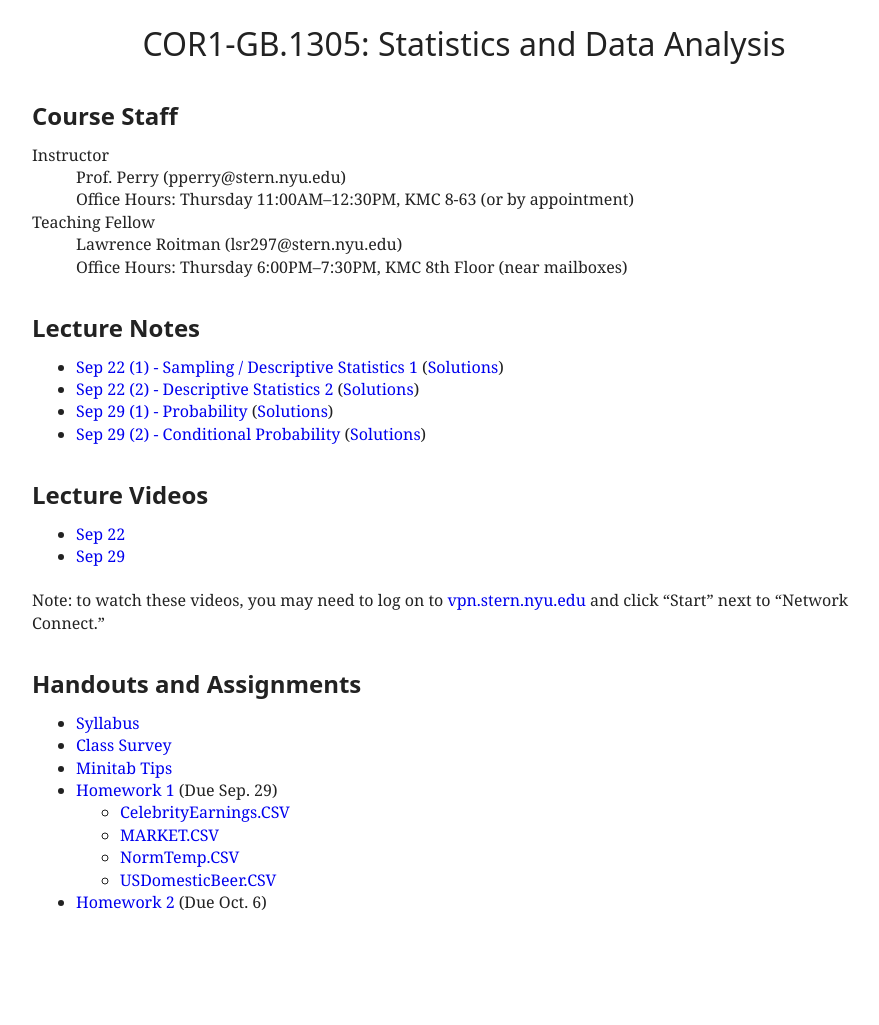
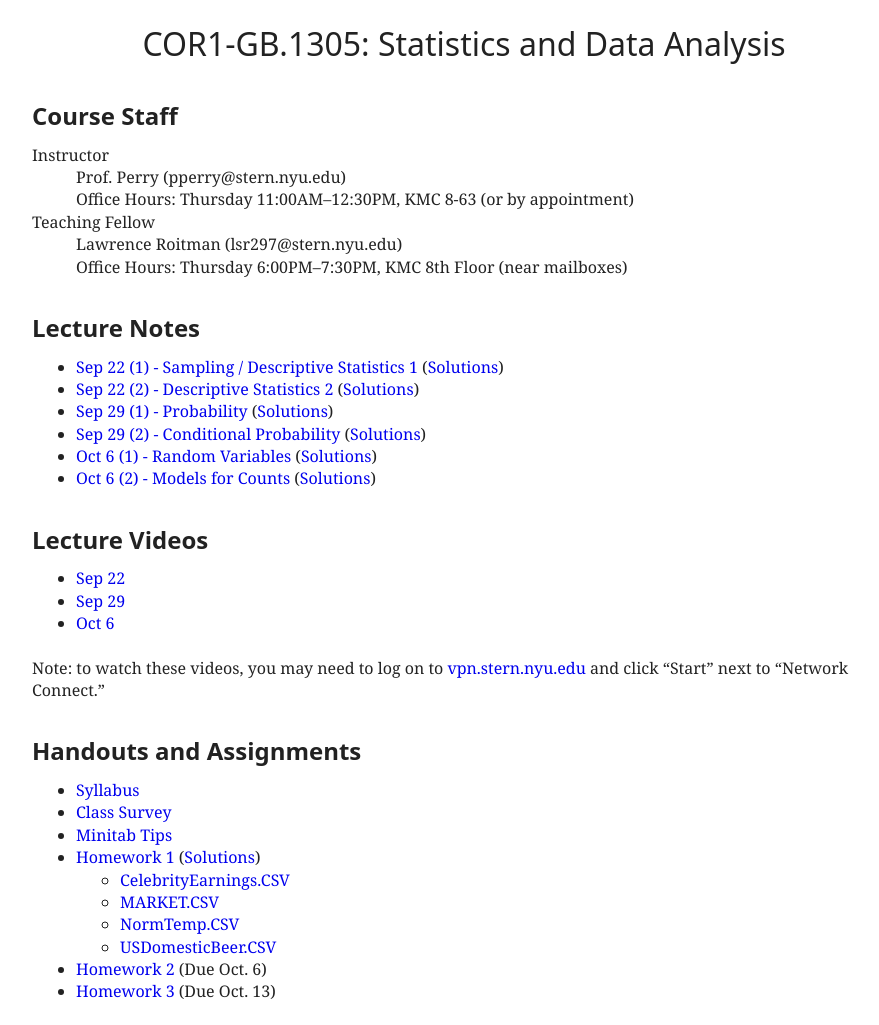
Before and after one commit to patperry/patperry.github.com, a Jekyll site: the page built from course/cor1305/index.html, in a window 1280 px wide. Shown: the whole page, without its empty margins (176-1055 px from the left). Built offline with Jekyll 4.4.1, drawn with Linux system fonts in a browser that asks for light colours; before the commit the page ends 935 px from its top, so only the background shows below that.

Commit message:
Add new handouts and hw, hw1solutions

```diff
--- a/course/cor1305/index.html
+++ b/course/cor1305/index.html
@@ -29,6 +29,10 @@ stylesheet: /css/main.css?v=1
     (<a href="lecture/prob-sol.pdf">Solutions</a>)
   <li><a href="lecture/cond-prob.pdf">Sep 29 (2) - Conditional Probability</a>
     (<a href="lecture/cond-prob-sol.pdf">Solutions</a>)
+  <li><a href="lecture/randvar.pdf">Oct 6 (1) - Random Variables</a>
+    (<a href="lecture/randvar-sol.pdf">Solutions</a>)
+  <li><a href="lecture/counts.pdf">Oct 6 (2) - Models for Counts</a>
+    (<a href="lecture/counts-sol.pdf">Solutions</a>)
 </ul>
 
 
@@ -36,6 +40,7 @@ stylesheet: /css/main.css?v=1
 <ul>
   <li><a href="http://nyustern.mediasite.com/Mediasite/Play/e93a6fb81c29453db4d40357c77114241d">Sep 22</a>
   <li><a href="http://nyustern.mediasite.com/Mediasite/Play/e1e4bfe187d941b8a751d7f8f2e886b11d">Sep 29</a>
+  <li><a href="http://nyustern.mediasite.com/Mediasite/Play/c58f11fe5423450c8d166daeee0b53c91d">Oct 6</a>
 </ul>
 <p>Note: to watch these videos, you may need to log on to <a href="http://vpn.stern.nyu.edu/">vpn.stern.nyu.edu</a>
   and click &ldquo;Start&rdquo; next to &ldquo;Network Connect.&rdquo;
@@ -47,7 +52,8 @@ stylesheet: /css/main.css?v=1
   <li><a href="handout/syllabus.pdf">Syllabus</a>
   <li><a href="http://goo.gl/hs16Kk">Class Survey</a>
   <li><a href="handout/minitab-tips.pdf">Minitab Tips</a>
-  <li><a href="hw/hw01.pdf">Homework 1</a> (Due Sep.&nbsp;29)
+  <li><a href="hw/hw01.pdf">Homework 1</a>
+    (<a href="hw/hw01sol.pdf">Solutions</a>)
     <ul>
       <li><a href="data/CelebrityEarnings.CSV">CelebrityEarnings.CSV</a>
       <li><a href="data/MARKET.CSV">MARKET.CSV</a>
@@ -55,5 +61,6 @@ stylesheet: /css/main.css?v=1
       <li><a href="data/USDomesticBeer.CSV">USDomesticBeer.CSV</a>
     </ul>
   <li><a href="hw/hw02.pdf">Homework 2</a> (Due Oct.&nbsp;6)
+  <li><a href="hw/hw03.pdf">Homework 3</a> (Due Oct.&nbsp;13)
 </ul>
 </main>
```
Also changed, not shown: 6 other files.
